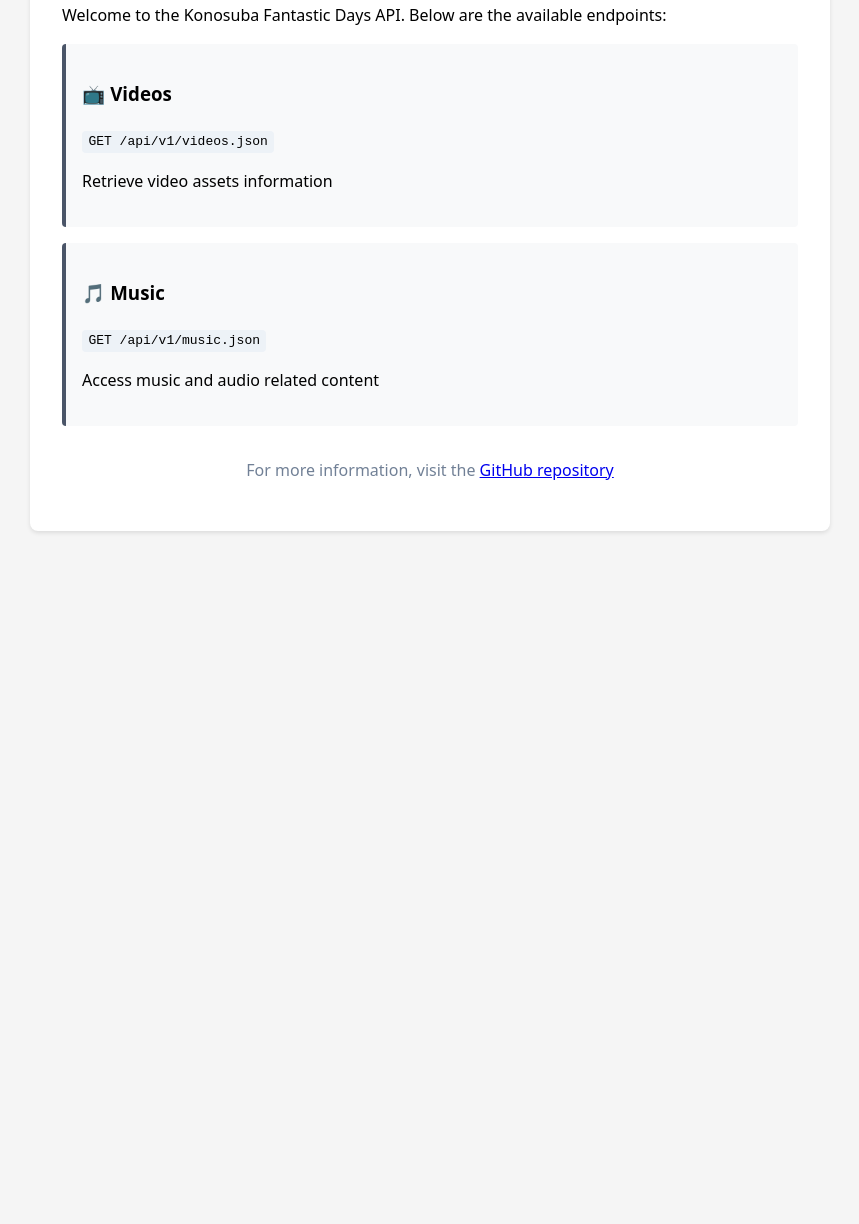
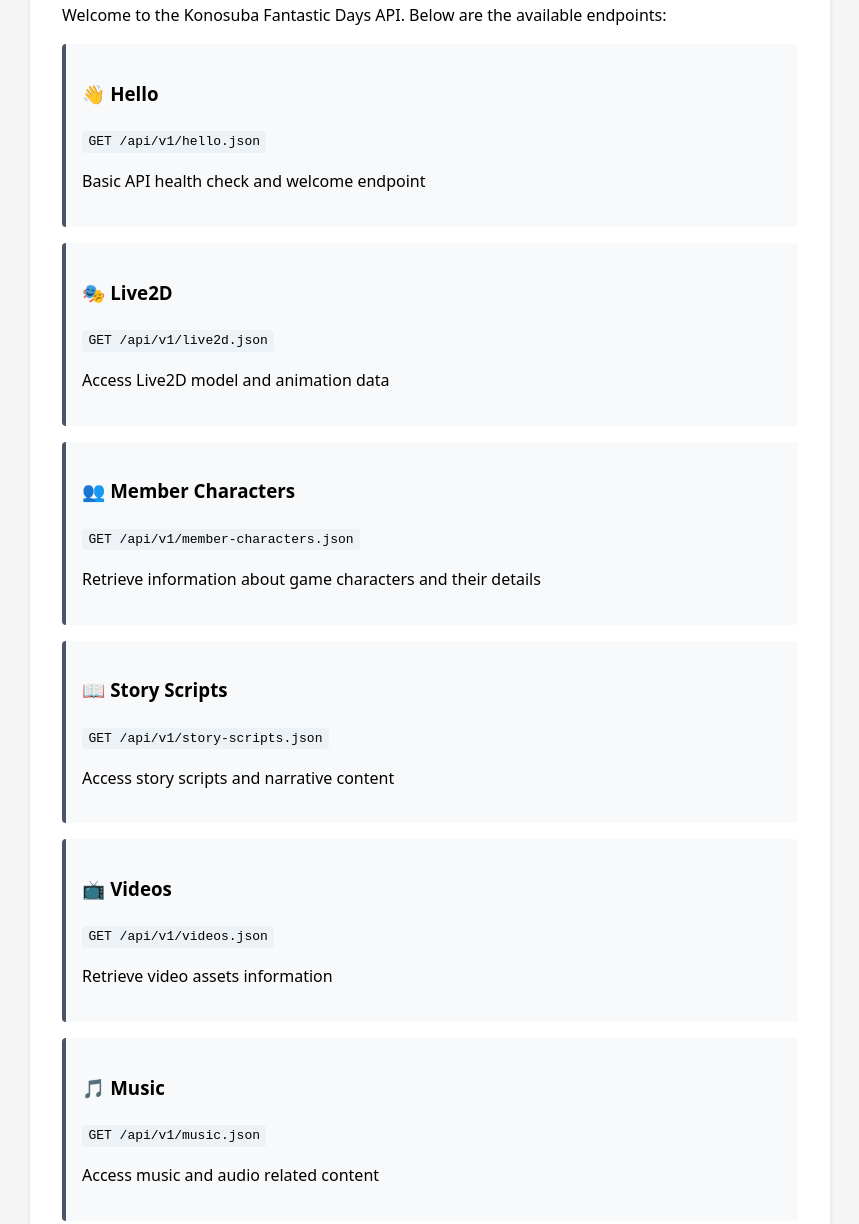
Before and after one commit to konofda/konosuba-fda-api, a plain HTML site: page index.html in a window 1280 px wide. Shown: the part 150-1374 px from the top of the page, without its empty margins (210-1069 px from the left). Before the commit the page ends 800 px from the top, so only its background shows below. Drawn offline with Linux system fonts and the light colour scheme.

Commit message:
deploy: ff63c5ce8a75095cb22c5df6aba0e1d6ab7a0b75

```diff
--- a/index.html
+++ b/index.html
@@ -36,6 +36,14 @@
             border-radius: 4px;
             font-family: monospace;
         }
+        code a {
+            text-decoration: none;
+            color: inherit;
+        }
+        code a:hover {
+            text-decoration: underline;
+            color: #4a5568;
+        }
     </style>
 </head>
 <body>
@@ -44,14 +52,38 @@
         <p>Welcome to the Konosuba Fantastic Days API. Below are the available endpoints:</p>
 
         <div class="endpoint">
+            <h3>👋 Hello</h3>
+            <code><a href="./api/v1/hello.json">GET /api/v1/hello.json</a></code>
+            <p>Basic API health check and welcome endpoint</p>
+        </div>
+
+        <div class="endpoint">
+            <h3>🎭 Live2D</h3>
+            <code><a href="./api/v1/live2d.json">GET /api/v1/live2d.json</a></code>
+            <p>Access Live2D model and animation data</p>
+        </div>
+
+        <div class="endpoint">
+            <h3>👥 Member Characters</h3>
+            <code><a href="./api/v1/member-characters.json">GET /api/v1/member-characters.json</a></code>
+            <p>Retrieve information about game characters and their details</p>
+        </div>
+
+        <div class="endpoint">
+            <h3>📖 Story Scripts</h3>
+            <code><a href="./api/v1/story-scripts.json">GET /api/v1/story-scripts.json</a></code>
+            <p>Access story scripts and narrative content</p>
+        </div>
+
+        <div class="endpoint">
             <h3>📺 Videos</h3>
-            <code>GET /api/v1/videos.json</code>
+            <code><a href="./api/v1/videos.json">GET /api/v1/videos.json</a></code>
             <p>Retrieve video assets information</p>
         </div>
 
         <div class="endpoint">
             <h3>🎵 Music</h3>
-            <code>GET /api/v1/music.json</code>
+            <code><a href="./api/v1/music.json">GET /api/v1/music.json</a></code>
             <p>Access music and audio related content</p>
         </div>
 
```
